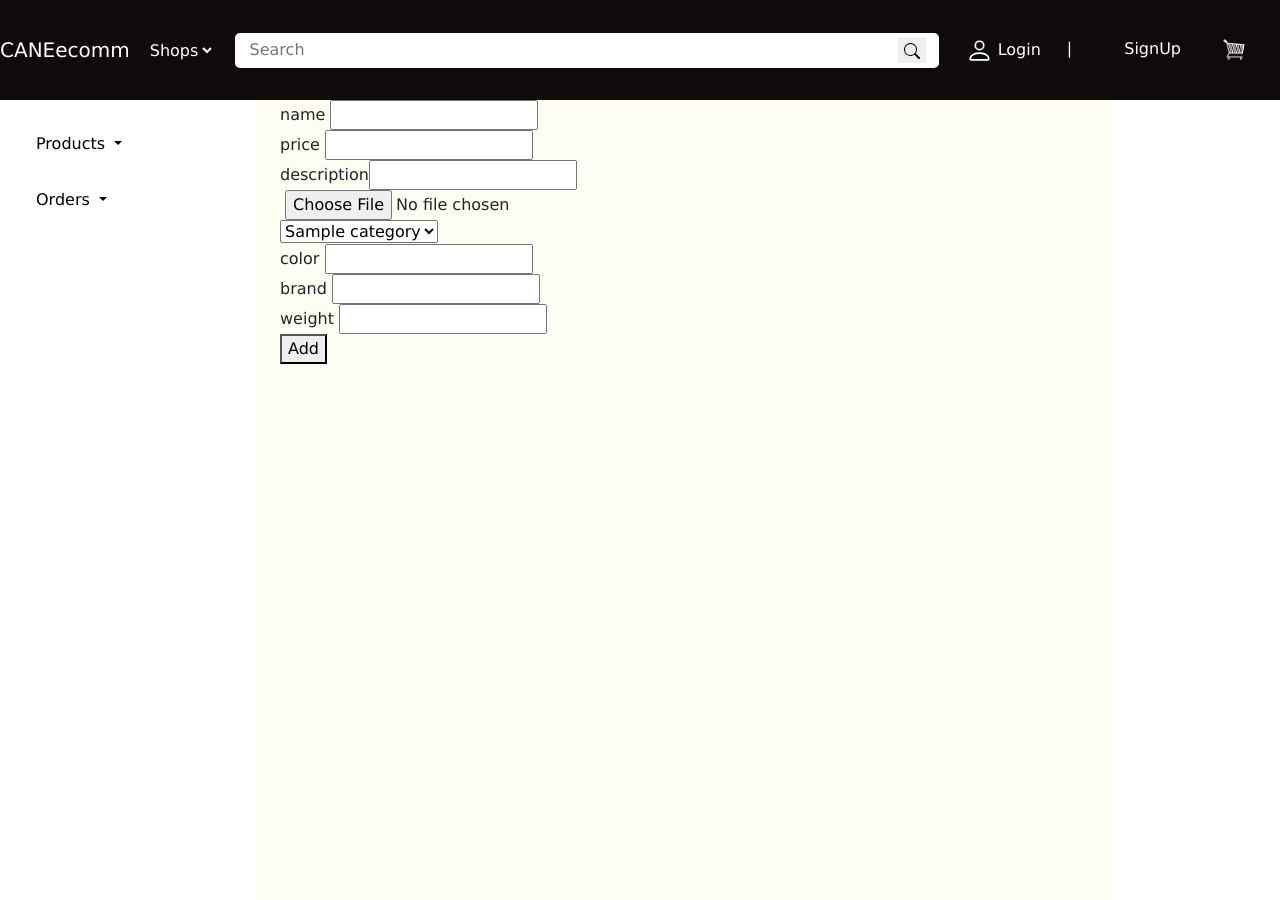
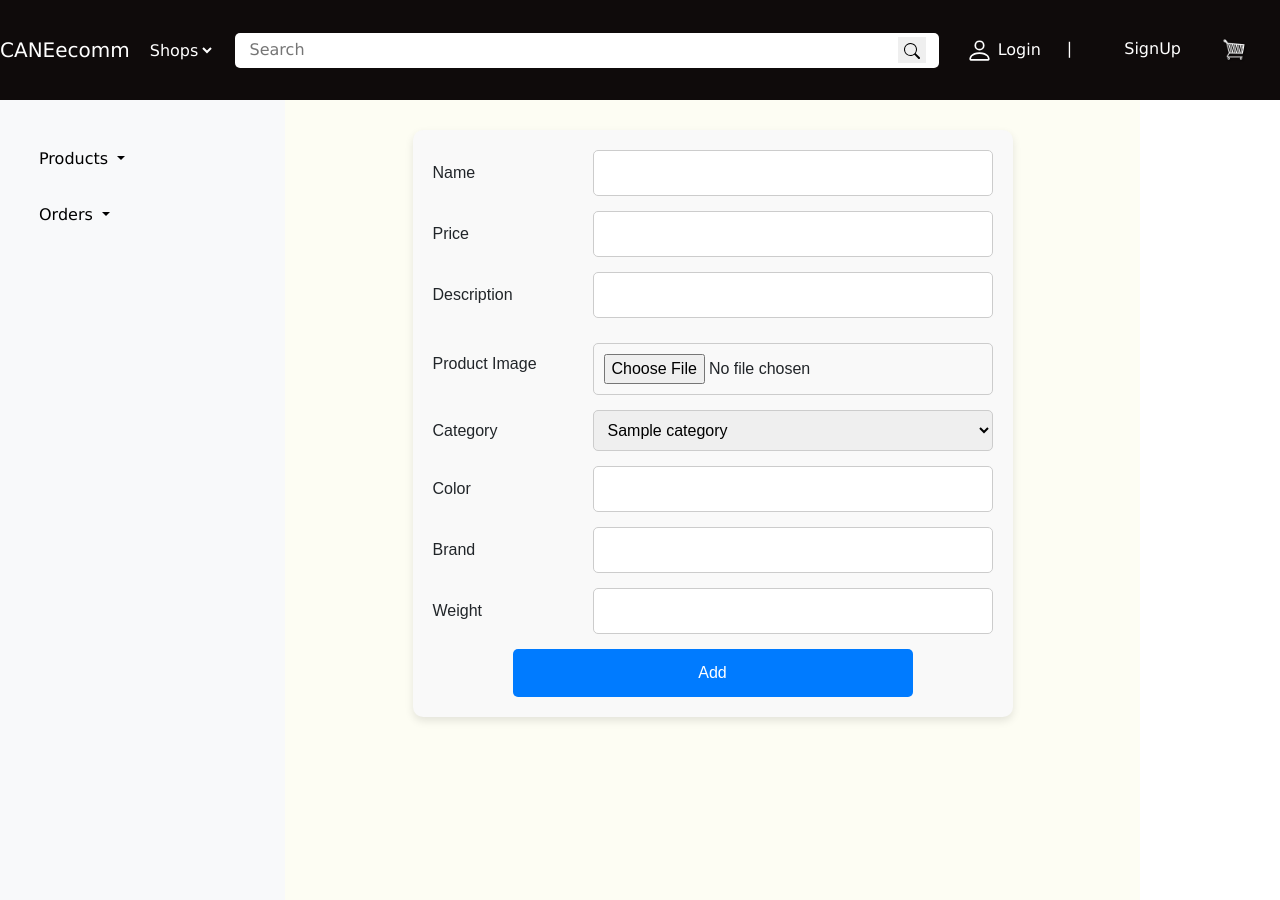
Before and after one commit to YenXXXW/special_PROJ, a Django app: page /add-product in a window 1280 px wide. Run offline with Django 5.2, Linux system fonts and the light colour scheme; tables that the repository leaves empty hold one stand-in row (values such as "Sample post"); some libraries are stand-ins or nearby versions.

Commit message:
cssforShopAdminPanel

```diff
--- a/static/css/shop_admin.module.css
+++ b/static/css/shop_admin.module.css
@@ -53,3 +53,134 @@ table {
 td{
     color: red
 }
+
+/* shop_admin.module.css */
+
+/* Flex container to display sidebar and content side by side */
+.container {
+    display: flex;
+    flex-direction: row;
+    width: 100%;
+}
+
+/* Sidebar styling */
+#adminPanelLeftSide {
+    width: 25%; /* Adjust sidebar width */
+    background-color: #f8f9fa;
+    padding: 15px;
+}
+
+/* Main content area where products will be displayed */
+#content {
+    width: 75%; /* Takes the remaining width */
+    padding: 15px;
+    overflow: hidden; /* Hide the overflow if necessary */
+}
+
+/* Dropdown menu styling for products and orders */
+.dropdown-toggle {
+    display: block;
+    width: 100%;
+    text-align: left;
+}
+
+/* Products section will dynamically load beside the sidebar */
+#view-products-content {
+    width: 100%;
+    display: block;
+    padding-top: 15px;
+}
+
+/* Orders section will be displayed beneath products */
+#orders {
+    margin-top: 30px; /* Push the orders section below products */
+}
+
+/* Hide the overflow in the main content to prevent scrolling */
+html, body {
+    overflow-x: hidden;
+}
+
+/* Form container styling */
+form#productContainerForm {
+    max-width: 600px;
+    margin: 0 auto;
+    padding: 20px;
+    background-color: #f9f9f9;
+    border-radius: 10px;
+    box-shadow: 0 4px 8px rgba(0, 0, 0, 0.1);
+    font-family: Arial, sans-serif;
+    display: flex;
+    flex-direction: column;
+    align-items: center;
+    overflow: hidden;  /* Prevent form overflow */
+}
+
+/* Ensure form inputs and labels are aligned */
+form#productContainerForm div {
+    width: 100%;
+    margin-bottom: 15px;
+    display: flex;
+    flex-direction: row;
+    justify-content: space-between;
+    align-items: center;
+}
+
+/* Limit the size of the product image */
+#productImg {
+    display: block;
+    margin-top: 10px;
+    margin-bottom: 15px;
+    max-width: 25%; /* Ensure image never exceeds form width */
+    max-height: 25%; /* Limit height of image */
+    object-fit: contain; /* Keep the aspect ratio intact */
+}
+
+/* File input styling */
+#imageInput {
+    padding: 10px;
+    font-size: 14px;
+    margin-top: 10px;
+    border-radius: 5px;
+    border: 1px solid #ccc;
+}
+
+/* Input and select fields styling */
+form#productContainerForm input,
+form#productContainerForm select {
+    padding: 10px;
+    border-radius: 5px;
+    border: 1px solid #ccc;
+    font-size: 16px;
+    width: 100%;
+    max-width: 400px;
+}
+
+/* Button styling */
+button#addProductButton {
+    width: 100%;
+    padding: 12px;
+    background-color: #007bff;
+    color: white;
+    border: none;
+    border-radius: 5px;
+    font-size: 16px;
+    cursor: pointer;
+    transition: background-color 0.3s ease;
+    max-width: 400px;
+}
+
+/* Prevent button from moving when an image is selected */
+form#productContainerForm div:last-child {
+    margin-top: 20px; /* Ensure space between the image and button */
+}
+
+/* Ensure the button is visible even when a large image is selected */
+form#productContainerForm {
+    overflow: auto; /* Add scrolling if necessary */
+}
+
+/* Hover effect for the button */
+button#addProductButton:hover {
+    background-color: #0056b3;
+}
--- a/store/Templates/store/adminPanel/addProduct.html
+++ b/store/Templates/store/adminPanel/addProduct.html
@@ -1,47 +1,53 @@
 {% extends "store/adminPanel/adminPanelLayout.html" %}
 {% load static %}
+{% block extra_css %}
+    <link rel="stylesheet" href="{% static 'css/shop_admin.module.css' %}">
+{% endblock %}
 {% block shopAdminPanelContent%}
+<div id="orders-content">
 <div class="row">
     <form id="productContainerForm">
         {% csrf_token %}
         <div>
-        <label for="name">name</label>
+            <label for="name">Name</label>
             <input id="name" name="name" value="">
         </div>
         <div>
-        <label for="price">price</label>
+            <label for="price">Price</label>
             <input id="price" name="price" value="">
         </div>
         <div>
-        <label htmlFor="description">description<label>
+            <label for="description">Description</label>
             <input id="description" name="description" value="">
         </div>
         <div>
-        <img src="" width='200' id="productImg" >
-        <input type="file" id="imageInput" accept="image/jpeg, image/png, image/webp" name="image" >
+            <label for="image">Product Image</label>
+            <img src="" alt="" id="productImg">
+            <input type="file" id="imageInput" accept="image/jpeg, image/png, image/webp" name="image">
         </div>
         <div>
+            <label for="category">Category</label>
             <select id="category" name="category">
-            <label htmlFor="category">category</label>
                 {% for category in categories %}
                     <option value="{{ category.name }}">{{category.name}}</option>
                 {% endfor %}
             </select>
         </div>
         <div>
-        <label for="color">color</label>
+            <label for="color">Color</label>
             <input name="color" type="text" id="color" value="">
         </div>
-        <label for="brand">brand</label>
-        <input id="brand" type="text" name="brand" value=""/>
         <div>
-            <label for="weight">weight</label>
-            <input type="number" value="" name="weight" id="weight"/>
+            <label for="brand">Brand</label>  <input id="brand" type="text" name="brand" value="">
+
         </div>
         <div>
+            <label for="weight">Weight</label>
+            <input type="number" value="" name="weight" id="weight">
         </div>
         <button id="addProductButton">Add</button>
     </form>
+
     <script>
         const addProduct= document.getElementById("addProductButton")
         const ImageInput = document.getElementById("imageInput")
@@ -74,6 +80,19 @@
         }).then(res => res.json())
         .then(data => console.log(data))
         })
+
+    document.getElementById('imageInput').addEventListener('change', function() {
+    const file = this.files[0];
+    if (file) {
+        const reader = new FileReader();
+        reader.onload = function(e) {
+            document.getElementById('productImg').src = e.target.result;
+        }
+        reader.readAsDataURL(file);
+    }
+});
+
     </script>
 </div>
+</div>
 {% endblock %}
--- a/store/Templates/store/adminPanel/adminPanelLayout.html
+++ b/store/Templates/store/adminPanel/adminPanelLayout.html
@@ -38,8 +38,12 @@
 
 
       <div class="col-9" id="content">
+        <div id="view-products-content"></div>
         {% block shopAdminPanelContent %}
+
+
         {% endblock shopAdminPanelContent %}
+      </div>
       </div>
     <div>
 </section>
--- a/store/models.py
+++ b/store/models.py
@@ -70,7 +70,7 @@ class Product(models.Model):
 class Order (models.Model):
   customer = models.ForeignKey(Customer, on_delete=models.SET_NULL, blank=True, null=True)
   date_ordered = models.DateTimeField(auto_now_add=True)
-  shop = models.ForeignKey(Shop,null=True, blank=True, on_delete=models.CASCADE, related_name='orders')
+  shop = models.ForeignKey(Shop, null=True, blank=True, on_delete=models.CASCADE, related_name='orders')
   transactoinId = models.CharField(max_length=200, null=True)
   complete = models.BooleanField(default=False, null=True, blank=False)
 
```
Also changed, not shown: store/migrations/0010_alter_order_shop_alter_product_shop.py (added). Lines whose indentation alone changed are shown as unchanged.
